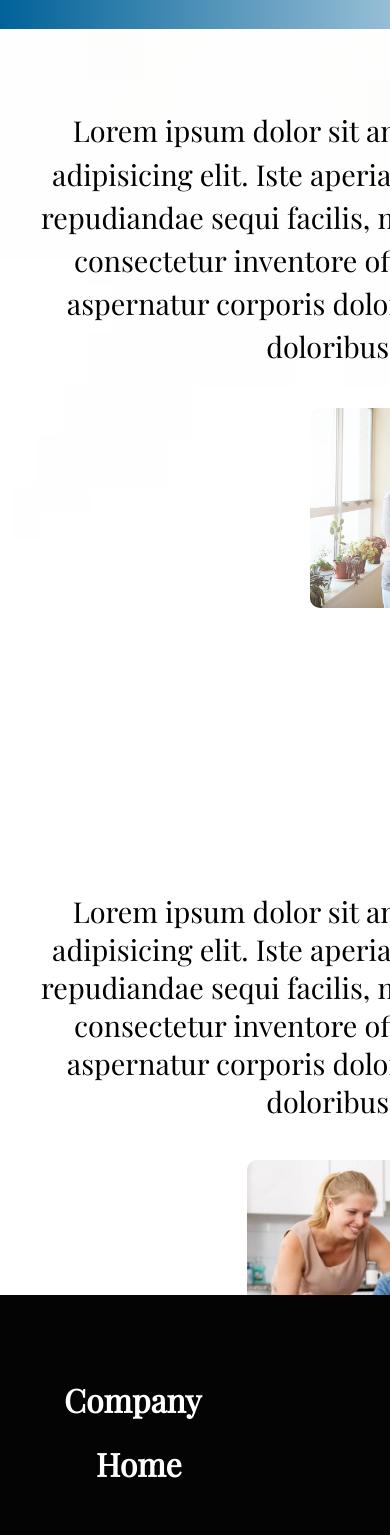
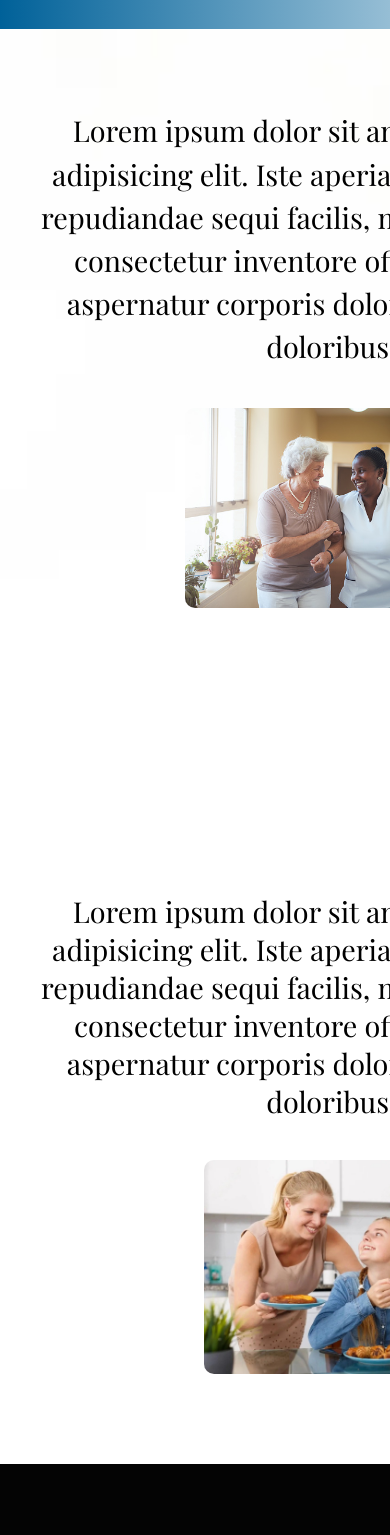
Before and after one commit to AdedoyinMatread40/Matread-Website, a React (Create React App) app: page /about-us in a window 390 px wide. Shown: the part 353-1888 px from the top of the page. Built offline with nearby package versions, Linux system fonts and the light colour scheme.

Commit message:
Resized About Us Page Possibly not done yet

```diff
--- a/src/cssFiles/AboutDescription.css
+++ b/src/cssFiles/AboutDescription.css
@@ -129,10 +129,43 @@
 
 }
 
+@media screen and (max-width: 1024px) and (max-height: 1366px){
+    .about-2{
+        margin-top: 400px;
+    }
+
+    #second_img{
+        position: relative;
+        top: 90px;
+    }
+}
+
+@media screen and (max-width: 912px) and (max-height: 1368px){
+    .about-2{
+        margin-top: 400px;
+    }
+
+    #second_img{
+        position: relative;
+        top: 90px;
+    }
+}
+
 @media screen and (max-width: 875px){
     .about-2 p{
         position: relative;
         bottom: 70px;
+    }
+}
+
+@media screen and (max-width: 853px) and (max-height: 1280px){
+    .about-2{
+        margin-top: 400px;
+    }
+
+    #second_img{
+        position: relative;
+        top: 10px;
     }
 }
 
@@ -157,6 +190,13 @@
     }
 }
 
+@media screen and (max-width: 820px) and (max-height: 1180px){
+    .about-con{
+        height: 120vh;
+    }
+
+}
+
 @media screen and (max-width: 616px){
     .about-2{
         margin-top: 220px;
@@ -169,6 +209,17 @@
     .hero-content2 p{
 
         font-size: 1.2em;
+    }
+}
+
+@media screen and (max-width: 540px) and (max-height: 720px){
+    .about-1 .about-info-1-image{
+        position: relative;
+        right: 40px;
+     }
+
+     .about-con{
+        height: 250vh;
     }
 }
 
@@ -239,6 +290,7 @@
     }
 
     .about-2{
+        margin-top: 100px;
         justify-content: center;
         flex-direction: column-reverse;
         align-items: center;
@@ -254,7 +306,7 @@
     #second_img{
         position: relative;
         top: 10px;
-        left: 55px;
+        left: 130px;
         margin: 0;
         padding: 0;
     }
@@ -311,15 +363,42 @@
 @media screen and (max-width: 414px) and (max-height: 896px){
     .about-con{
         width: 168vw;
-        height: 140vh;
+        height: 180vh;
+    }
+
+    .about-1 .about-info-1-image{
+        position: relative;
+        margin-right: 250px;
+        width: 300px;
+     }
+
+    .about-2 .about-info-2-image{
+        position: relative;
+        width: 300px;
+        top: 10px;
+        margin-right: 500px;
 
     }
 }
 
 @media screen and (max-width: 412px) and (max-height: 915px){
     .about-con{
-        width: 165vw;
-        height: 150vh;
+        width: 170vw;
+        height: 170vh;
+
+    }
+
+    .about-1 .about-info-1-image{
+        position: relative;
+        margin-right: 250px;
+        width: 300px;
+     }
+
+    .about-2 .about-info-2-image{
+        position: relative;
+        width: 300px;
+        top: 10px;
+        margin-right: 500px;
 
     }
 }
```
